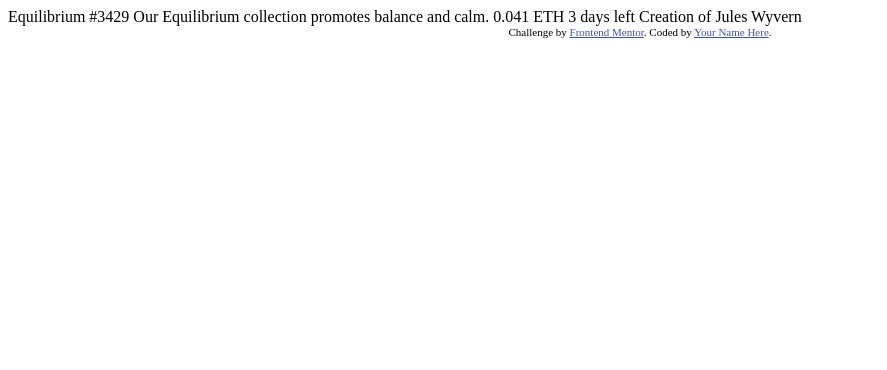
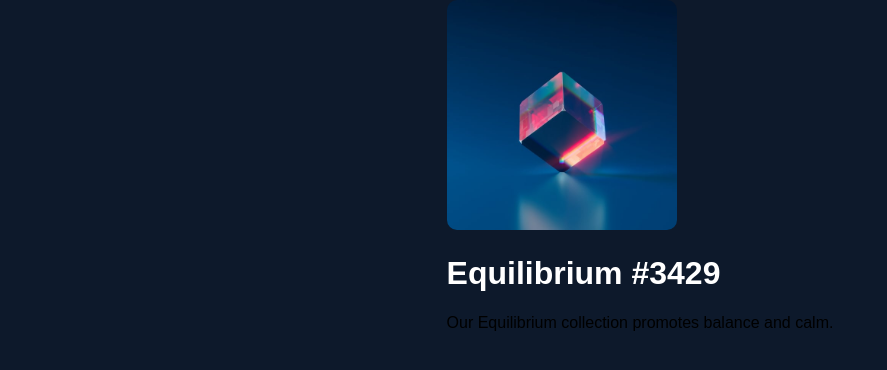
Before and after one commit to keerthi-official/Practices-project, a plain HTML site: page nft-preview-card-component-main/index.html in a window 1280 px wide. Shown: the whole page, without its empty margins (0-887 px from the left). Drawn offline with Linux system fonts and the light colour scheme; a web font is replaced by a local one.

Commit message:
index.html style.css main.css

```diff
--- a/nft-preview-card-component-main/index.html
+++ b/nft-preview-card-component-main/index.html
@@ -1,33 +1,33 @@
-<!DOCTYPE html>
+<!doctype html>
 <html lang="en">
-<head>
-  <meta charset="UTF-8">
-  <meta name="viewport" content="width=device-width, initial-scale=1.0"> <!-- displays site properly based on user's device -->
+  <head>
+    <meta charset="UTF-8" />
+    <meta name="viewport" content="width=device-width, initial-scale=1.0" />
 
-  <link rel="icon" type="image/png" sizes="32x32" href="./images/favicon-32x32.png">
+    <link
+      rel="icon"
+      type="image.png"
+      sizes="32x32"
+      href="./images/favicon-32x32.png"
+    />
 
-  <title>Frontend Mentor | NFT preview card component</title>
+    <link rel="stylesheet" href="style.css" />
 
-  <!-- Feel free to remove these styles or customise in your own stylesheet 👍 -->
-  <style>
-    .attribution { font-size: 0.6875rem; text-align: center; }
-    .attribution a { color: hsl(228, 45%, 44%); }
-  </style>
-</head>
-<body>
+    <title>NFT-Preview-card</title>
+  </head>
+  <body>
+    <article class="preview-card"></article>
+    <header>
+      <img
+        src="./images/image-equilibrium.jpg"
+        rel="image"
+        class="image-equilibrium"
+      />
 
-  Equilibrium #3429
-
-  Our Equilibrium collection promotes balance and calm.
-
-  0.041 ETH
-  3 days left
-
-  Creation of Jules Wyvern
-
-  <footer class="attribution">
-    Challenge by <a href="https://www.frontendmentor.io?ref=challenge">Frontend Mentor</a>.
-    Coded by <a href="#">Your Name Here</a>.
-  </footer>
-</body>
+      <h1 class="one-line">Equilibrium #3429</h1>
+      <p class="content">
+        Our Equilibrium collection promotes balance and calm.
+      </p>
+    </header>
+  </body>
 </html>
--- /dev/null
+++ b/nft-preview-card-component-main/main.css
@@ -0,0 +1,8 @@
+.image-equilibrium {
+  height: 230px;
+  border-radius: 10px;
+}
+
+.one-line {
+  color: var(--White);
+}
--- /dev/null
+++ b/nft-preview-card-component-main/style.css
@@ -0,0 +1,49 @@
+@import url(./main.css);
+
+/* outfit-300 - latin */
+@font-face {
+  font-display: swap; /* Check https://developer.mozilla.org/en-US/docs/Web/CSS/@font-face/font-display for other options. */
+  font-family: "Outfit";
+  font-style: normal;
+  font-weight: 300;
+  src: url("./fonts/outfit-v15-latin-300.woff2") format("woff2"); /* Chrome 36+, Opera 23+, Firefox 39+, Safari 12+, iOS 10+ */
+}
+/* outfit-regular - latin */
+@font-face {
+  font-display: swap; /* Check https://developer.mozilla.org/en-US/docs/Web/CSS/@font-face/font-display for other options. */
+  font-family: "Outfit";
+  font-style: normal;
+  font-weight: 400;
+  src: url("./fonts/outfit-v15-latin-regular.woff2") format("woff2"); /* Chrome 36+, Opera 23+, Firefox 39+, Safari 12+, iOS 10+ */
+}
+/* outfit-600 - latin */
+@font-face {
+  font-display: swap; /* Check https://developer.mozilla.org/en-US/docs/Web/CSS/@font-face/font-display for other options. */
+  font-family: "Outfit";
+  font-style: normal;
+  font-weight: 600;
+  src: url("./fonts/outfit-v15-latin-600.woff2") format("woff2"); /* Chrome 36+, Opera 23+, Firefox 39+, Safari 12+, iOS 10+ */
+}
+
+:root {
+  --Blue500: hsl(215, 51%, 70%);
+  --Cyan400: hsl(178, 100%, 50%);
+
+  --Blue950: hsl(217, 54%, 11%);
+  --Blue900: hsl(216, 50%, 16%);
+  --Blue800: hsl(215, 32%, 27%);
+  --White: hsl(0, 0%, 100%);
+}
+
+html {
+  font-size: 16px;
+  font-family: "outfit", sans-serif;
+}
+
+body {
+  margin: 0;
+  background-color: var(--Blue950);
+  display: flex;
+  align-items: center;
+  justify-content: center;
+}
```
